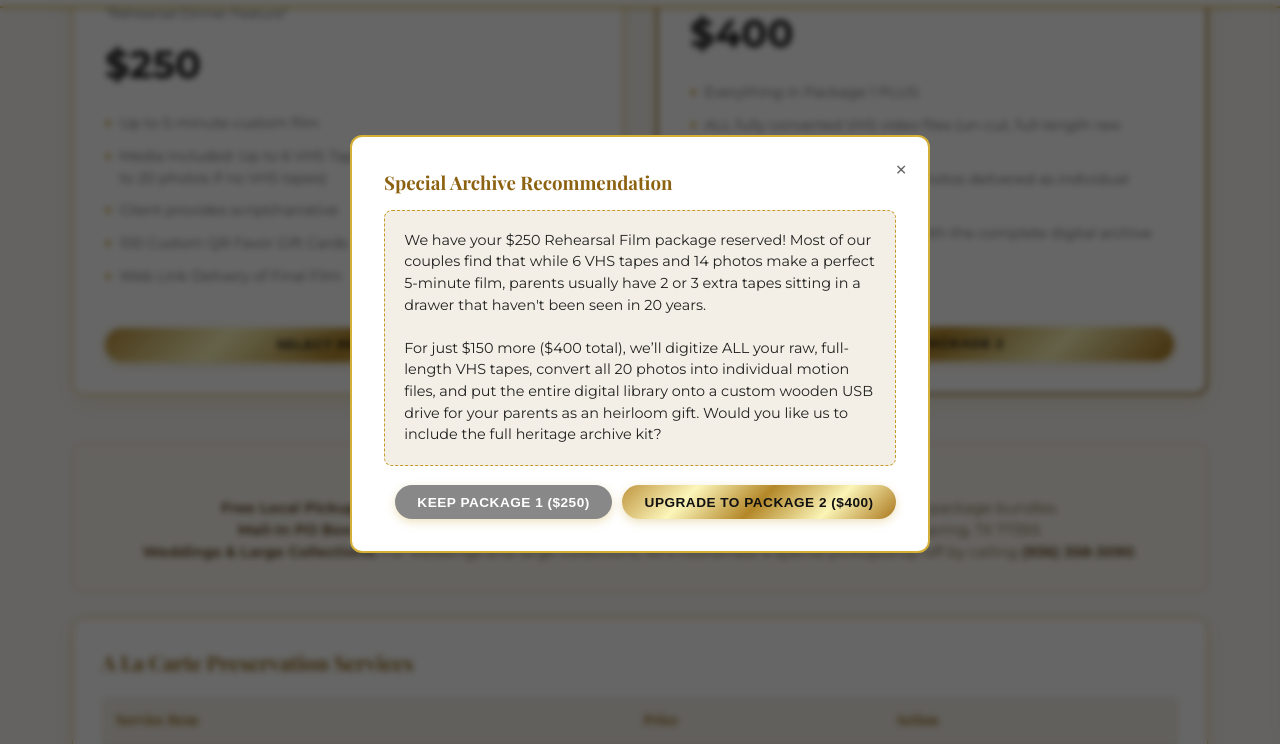
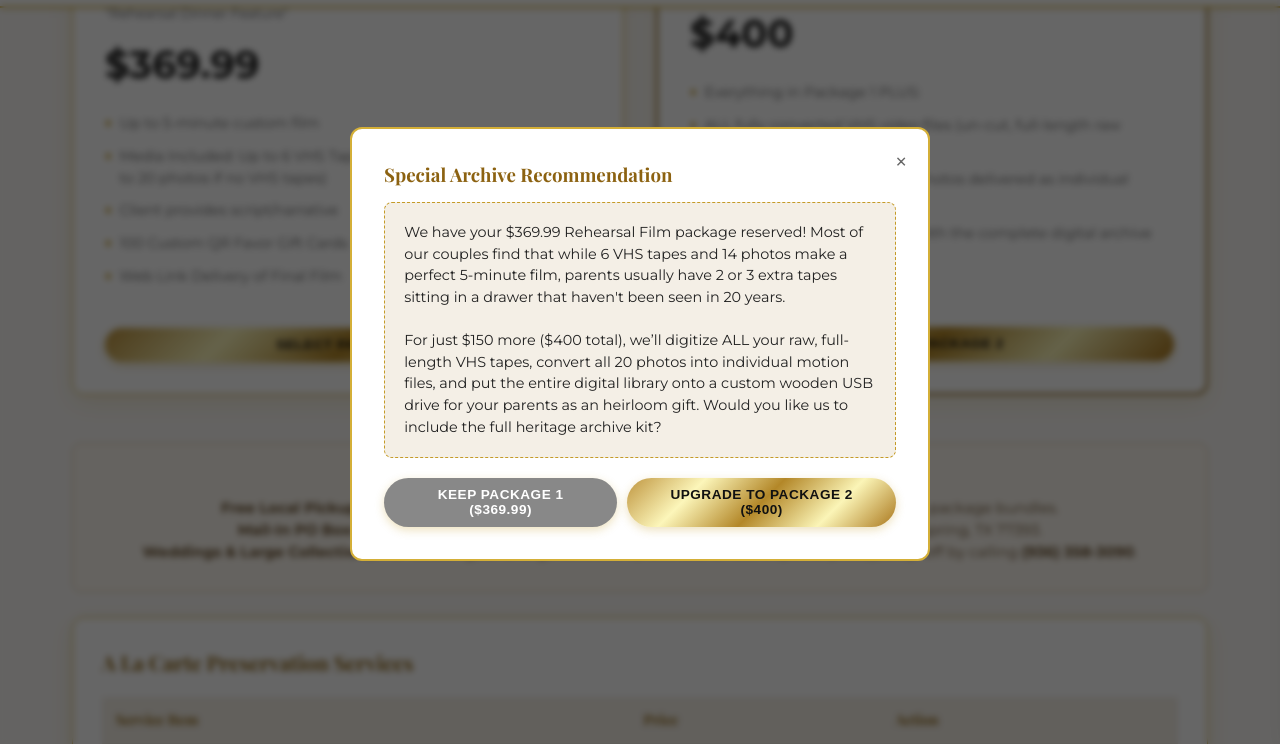
Before and after one commit to freedomhubsllc-dot/digitizehowwemet, a website: page index.html in a window 1280 px wide. Both pictures are taken after a click on the button "SELECT PACKAGE 1". Shown: the part 837-1581 px from the top of the page. Drawn offline with nearby package versions, Linux system fonts and the light colour scheme; a web font is replaced by a local one.

Commit message:
Update index.html

```diff
--- a/index.html
+++ b/index.html
@@ -193,11 +193,11 @@
   </section>
 
   <section class="pricing-grid">
-    <!-- Package 1 ($250) -->
+    <!-- Package 1 ($369.99) -->
     <div class="price-card">
       <h3>PACKAGE 1: OUR SIGNATURE REHEARSAL FILM</h3>
       <p style="color:var(--text-muted); font-size: 0.85rem; margin-bottom: 0.8rem;">"Rehearsal Dinner Feature"</p>
-      <div class="price">$250</div>
+      <div class="price">$369.99</div>
       <ul>
         <li>Up to 5-minute custom film</li>
         <li>Media Included: Up to 6 VHS Tapes + 14 Animated Photos (OR up to 20 photos if no VHS tapes)</li>
@@ -267,12 +267,12 @@
       <h3 style="font-family: var(--font-serif); margin-bottom: 0.8rem; color: var(--gold-dark);">Special Archive Recommendation</h3>
       <div class="upsell-box">
         <p>
-          We have your $250 Rehearsal Film package reserved! Most of our couples find that while 6 VHS tapes and 14 photos make a perfect 5-minute film, parents usually have 2 or 3 extra tapes sitting in a drawer that haven't been seen in 20 years.<br><br>
+          We have your $369.99 Rehearsal Film package reserved! Most of our couples find that while 6 VHS tapes and 14 photos make a perfect 5-minute film, parents usually have 2 or 3 extra tapes sitting in a drawer that haven't been seen in 20 years.<br><br>
           For just $150 more ($400 total), we’ll digitize ALL your raw, full-length VHS tapes, convert all 20 photos into individual motion files, and put the entire digital library onto a custom wooden USB drive for your parents as an heirloom gift. Would you like us to include the full heritage archive kit?
         </p>
       </div>
       <div style="display: flex; gap: 10px; justify-content: flex-end;">
-        <button class="btn-gold" style="background: #888; color: #FFF !important;" onclick="declineUpsell()">Keep Package 1 ($250)</button>
+        <button class="btn-gold" style="background: #888; color: #FFF !important;" onclick="declineUpsell()">Keep Package 1 ($369.99)</button>
         <button class="btn-gold" onclick="acceptUpsell()">Upgrade to Package 2 ($400)</button>
       </div>
     </div>
@@ -340,7 +340,7 @@
   <script>
     // Official Stripe Price IDs catalog mapping
     const catalog = {
-      'pkg1': { name: 'Package 1: Signature Rehearsal Film', price: 250.00, priceId: 'price_1UWcsM1PYpXC0BTguqdr3atn', isWedding: true },
+      'pkg1': { name: 'Package 1: Signature Rehearsal Film', price: 369.99, priceId: 'price_1UWcsM1PYpXC0BTguqdr3atn', isWedding: true },
       'pkg2': { name: 'Package 2: The Heritage Archive', price: 400.00, priceId: 'price_1UWd241PYpXC0BTgFl1fHW11', isWedding: true },
       'vhs':  { name: 'VHS Tape Conversion', price: 39.99, priceId: 'price_1UWd5V1PYpXC0BTgxxPbCt3b', isAddon: true, key: 'vhs' },
       'photo': { name: 'Photo Animation', price: 4.99, priceId: 'price_1UWd6A1PYpXC0BTgnhoVdfTs', isAddon: true, key: 'photo' }
```
